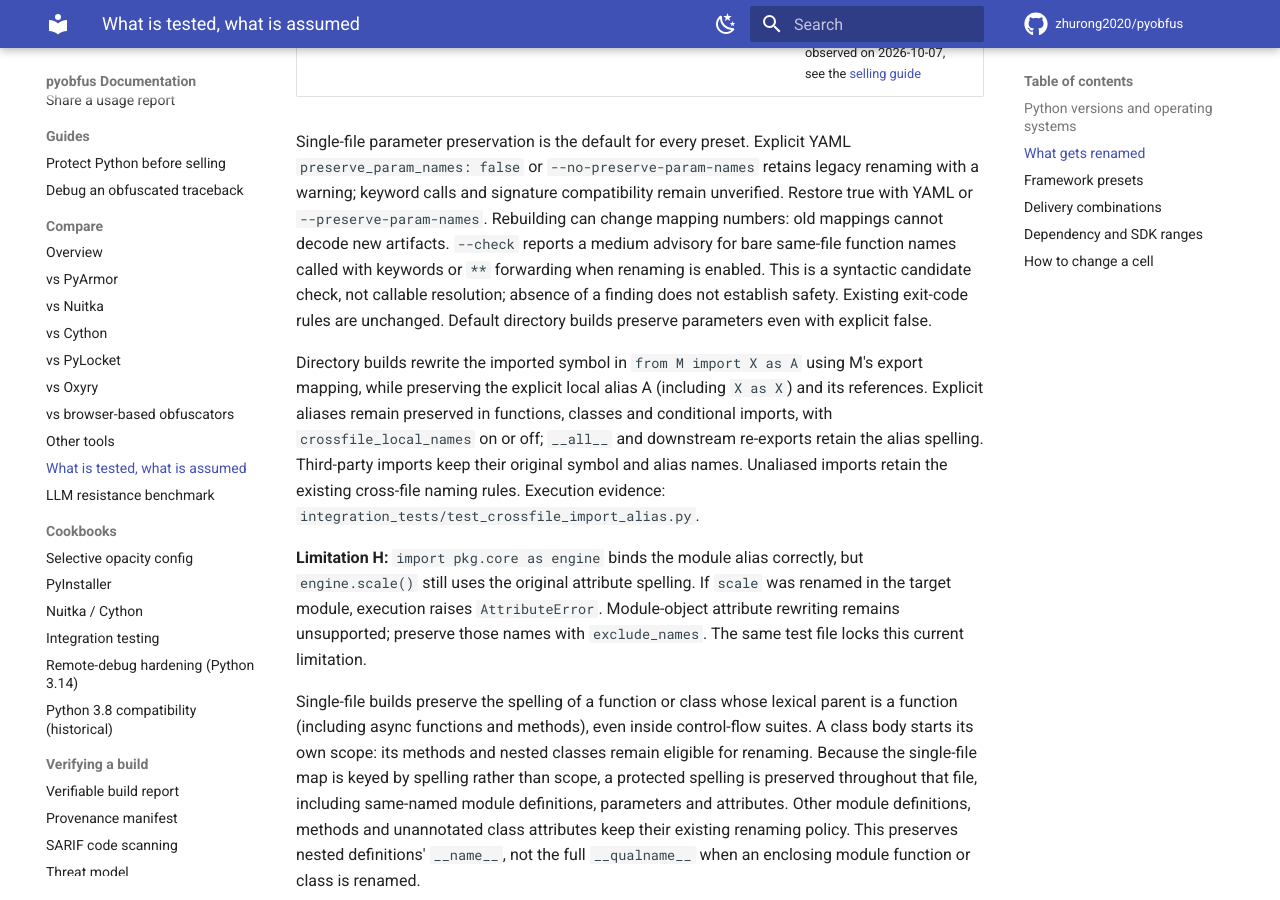
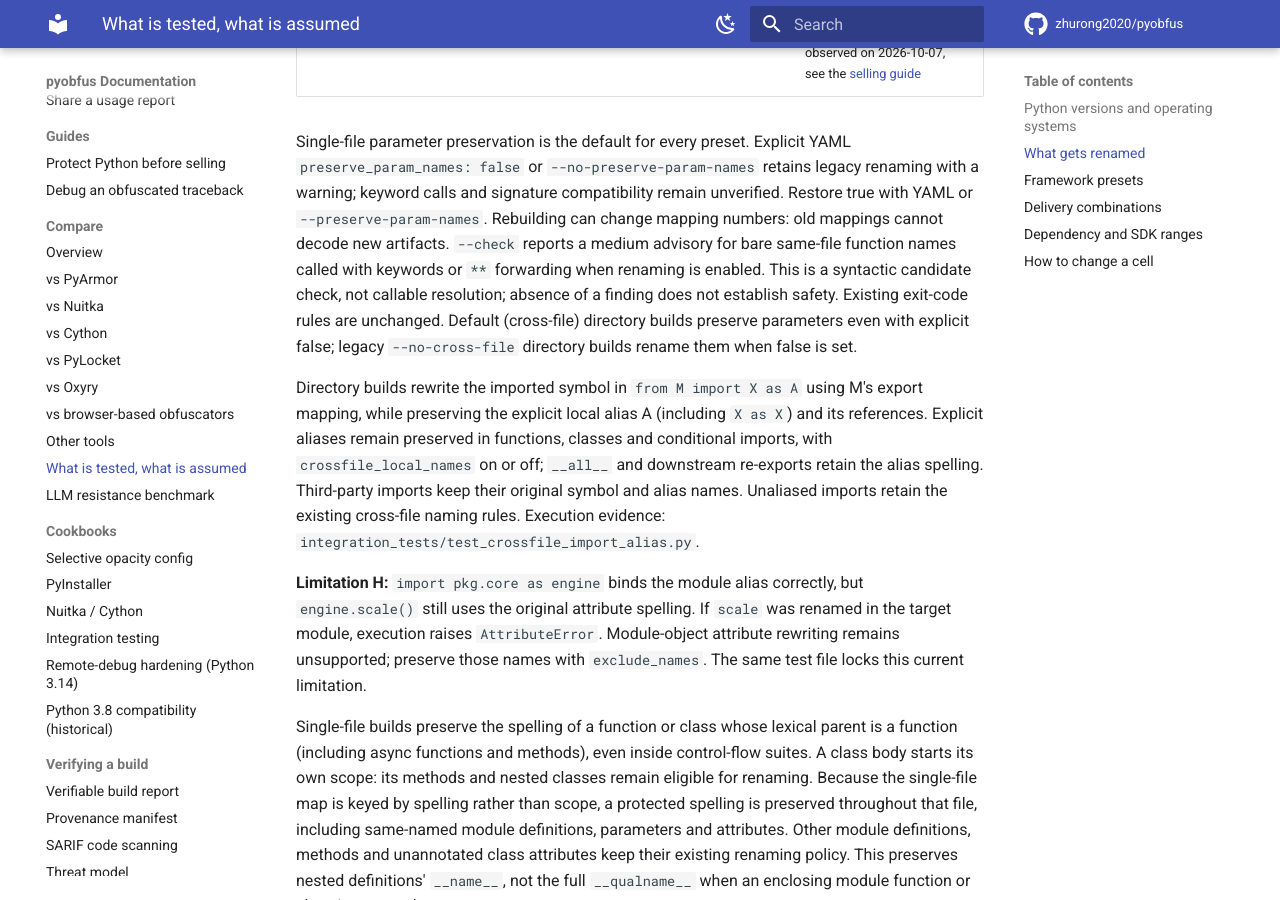
Before and after one commit to zhurong2020/pyobfus, an MkDocs documentation site: the page built from docs/SUPPORT_MATRIX.md, in a window 1280 px wide and 900 px high, scrolled down 2262 px. Built offline with MkDocs 1.6.1 and Material for MkDocs 9.7.7, drawn with Linux system fonts in a browser that asks for light colours; comment, search, counter and statistics services are not loaded.

Commit message:
docs: say only cross-file directory builds ignore explicit false
Legacy --no-cross-file directory builds still rename parameters when
preserve_param_names is false; verified in review.

Co-Authored-By: Claude Opus 5.5 <noreply@anthropic.com>

```diff
--- a/docs/SUPPORT_MATRIX.md
+++ b/docs/SUPPORT_MATRIX.md
@@ -49,8 +49,9 @@ change mapping numbers: old mappings cannot decode new artifacts. `--check`
 reports a medium advisory for bare same-file function names called with keywords
 or `**` forwarding when renaming is enabled. This is a syntactic candidate
 check, not callable resolution; absence of a finding does not establish safety.
-Existing exit-code rules are unchanged. Default directory builds preserve
-parameters even with explicit false.
+Existing exit-code rules are unchanged. Default (cross-file) directory builds preserve
+parameters even with explicit false; legacy `--no-cross-file` directory builds
+rename them when false is set.
 
 Directory builds rewrite the imported symbol in `from M import X as A` using
 M's export mapping, while preserving the explicit local alias A (including
```
Also changed, not shown: CHANGELOG.md (+2 -1 lines), README.md (+2 -1 lines).
